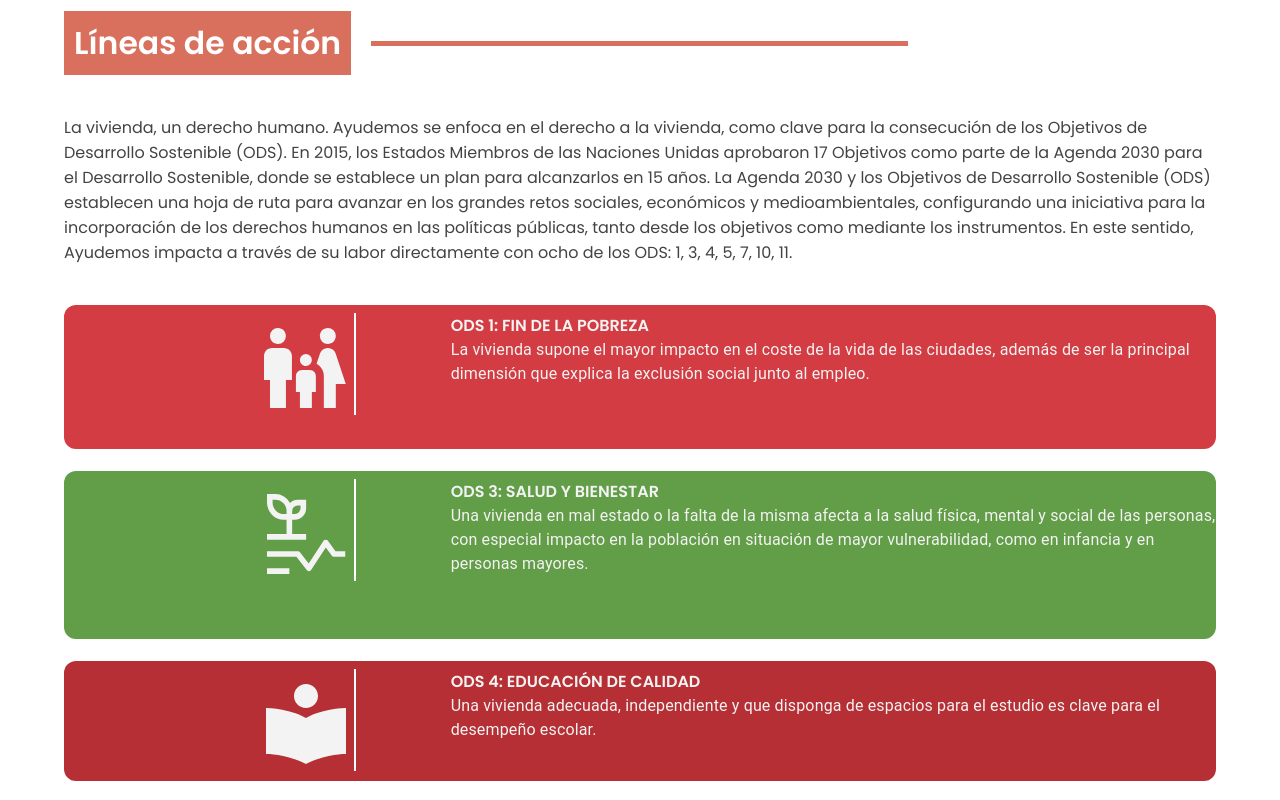
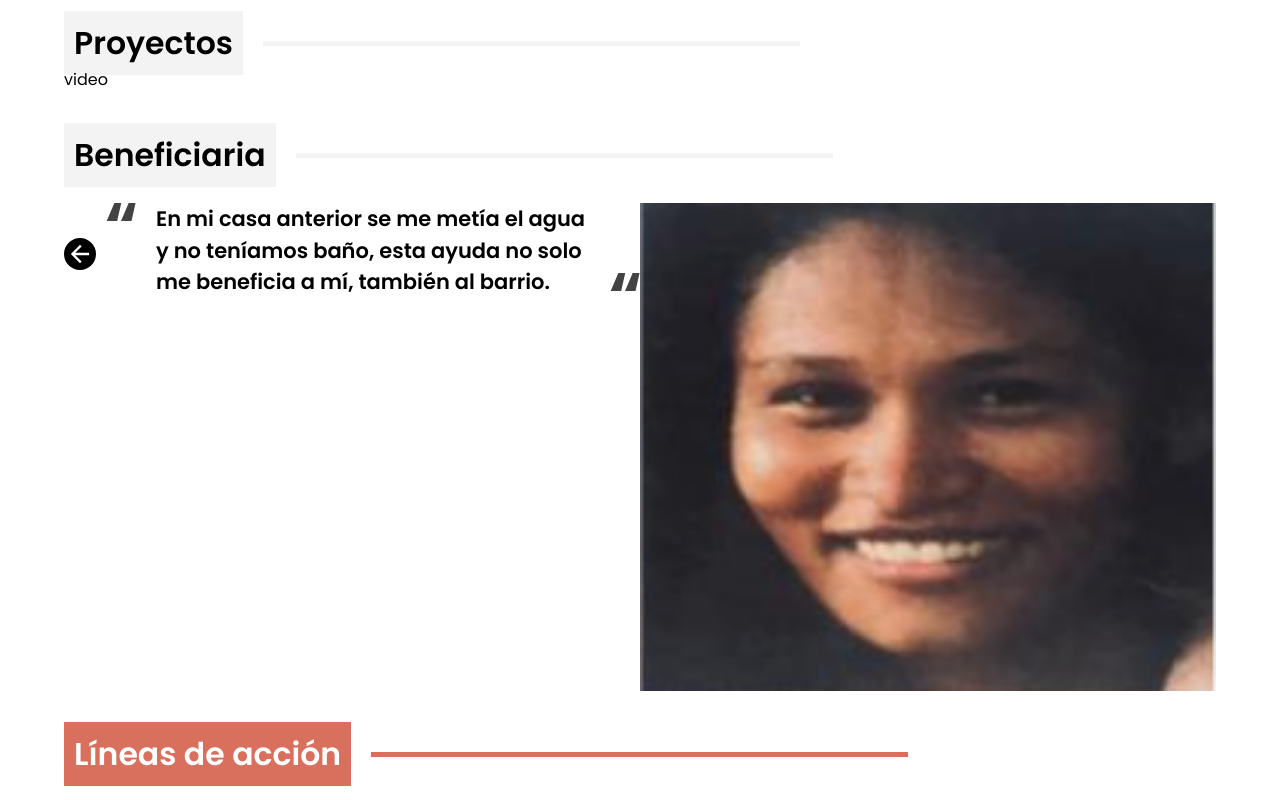
Before and after one commit to melendez-dev/help-us, a Next.js app: page /what-do in a window 1280 px wide. Shown: the part 900-1700 px from the top of the page. Built offline with nearby package versions, Linux system fonts and the light colour scheme.

Commit message:
feature: finish what-do page

```diff
--- a/src/assest/icons/config.js
+++ b/src/assest/icons/config.js
@@ -1,4 +1,44 @@
 // common icons
+export const IconCloseQuote = ({
+  width = 18,
+  height = 30,
+  color = "#434343",
+}) => {
+  return (
+    <svg
+      xmlns="http://www.w3.org/2000/svg"
+      width={width}
+      height={height}
+      fill="none"
+      viewBox="0 0 30 18"
+    >
+      <path
+        fill={color}
+        d="M18.813.11h10.49l-7.655 17.86h-6.875L18.813.11ZM4.496.11h10.49L7.331 17.97H.457L4.497.11Z"
+      />
+    </svg>
+  );
+};
+export const IconOpenQuote = ({
+  width = 30,
+  height = 18,
+  color = "#434343",
+}) => {
+  return (
+    <svg
+      xmlns="http://www.w3.org/2000/svg"
+      width={width}
+      height={height}
+      fill="none"
+      viewBox="0 0 30 18"
+    >
+      <path
+        fill={color}
+        d="M11.187 17.89H.697L8.352.03h6.875l-4.04 17.86Zm14.316 0H15.014L22.669.03h6.874l-4.04 17.86Z"
+      />
+    </svg>
+  );
+};
 export const IconLove = ({ width = 60, height = 61, color = "#f3f3f3" }) => {
   return (
     <svg
--- a/src/components/common/WhatDo/WhatDo.js
+++ b/src/components/common/WhatDo/WhatDo.js
@@ -12,6 +12,8 @@
   IconHouse,
   IconSex,
   IconLove,
+  IconCloseQuote,
+  IconOpenQuote,
 } from "../../../assest/icons/config";
 import {
   TextField,
@@ -22,6 +24,11 @@
   Card,
   Grid,
 } from "@mui/material";
+
+// import TextLine component
+import TextLine from "../../shared/TextLine/TextLine";
+import Image from "next/image";
+
 export default function WhatDo() {
   return (
     <Box>
@@ -124,41 +131,78 @@
           </Grid>
         </Grid>
       </Card>
-      <Container></Container>
+      <Container>
+        <TextLine text="Proyectos" color="#F3F3F3" fontColor="#000" />
+        <Box>video</Box>
+      </Container>
 
-			<Container marginRight={4} marginLeft={4} marginY={6}>
-				{/*pass this in an different component sharepass this in an different component sharedd*/}
+      <Container>
+        <TextLine text="Beneficiaria" color="#F3F3F3" fontColor="#000" />
+        <Box mt={3}>
+          <Grid container>
+            <Grid item xs={12} md={6}>
               <Box
-          mt={5}
                 style={{
                   display: "flex",
-            alignItems: "center",
+                }}
+              >
+                <Box
+                  style={{
+                    // 180 grades icon
+                    transform: "rotate(180deg)",
+                    alignSelf: "center",
+                    marginRight: "10px",
+                  }}
+                >
+                  <IconArrowRight color="black" />
+                </Box>
+                <Box
+                  style={{
+                    display: "flex",
                   }}
                 >
                   <Box>
-            <Typography
-              variant="h2-bold"
-              color="#fff"
+                    <IconOpenQuote />
+                  </Box>
+                  <Box
                     style={{
-                backgroundColor: "#D8705D",
-                padding: "10px",
+                      padding: "0 20px",
                     }}
                   >
-              Líneas de acción
+                    <Typography variant="h3-bold">
+                      En mi casa anterior se me metía el agua y no teníamos
+                      baño, esta ayuda no solo me beneficia a mí, también al
+                      barrio.
                     </Typography>
                   </Box>
                   <Box
                     style={{
-              width: "537px",
-              height: "5px",
-              backgroundColor: "#D8705D",
-              marginLeft: "20px",
+                      alignSelf: "end",
                     }}
-          ></Box>
+                  >
+                    <IconOpenQuote />
                   </Box>
+                </Box>
+              </Box>
+            </Grid>
+            <Grid item xs={12} md={6}>
+              <Image
+                src="/images/testimonial.png"
+                width="189px"
+                height="160px"
+                layout="responsive"
+              />
+            </Grid>
+          </Grid>
+        </Box>
+      </Container>
+
+      <Container marginY={6}>
+        {/*pass this in an different component sharepass this in an different component sharedd*/}
+        <TextLine text="Líneas de acción" color="#D8705D" />
 
         <Box marginY={6}>
-          <Typography variant="p" color="secondary">
+          <Typography variant="p" color="secondary" fontColor="#fff">
             La vivienda, un derecho humano. Ayudemos se enfoca en el derecho a
             la vivienda, como clave para la consecución de los Objetivos de
             Desarrollo Sostenible (ODS). En 2015, los Estados Miembros de las
--- /dev/null
+++ b/src/components/shared/TextLine/TextLine.js
@@ -0,0 +1,34 @@
+import { Box, Typography } from "@mui/material";
+export default function TextLine({ text, color, fontColor = "#fff" }) {
+  console.log("fontColor", fontColor);
+  return (
+    <Box
+      mt={5}
+      style={{
+        display: "flex",
+        alignItems: "center",
+      }}
+    >
+      <Box>
+        <Typography
+          variant="h2-bold"
+          color={fontColor}
+          style={{
+            backgroundColor: color,
+            padding: "10px",
+          }}
+        >
+          {text}
+        </Typography>
+      </Box>
+      <Box
+        style={{
+          width: "537px",
+          height: "5px",
+          backgroundColor: color,
+          marginLeft: "20px",
+        }}
+      ></Box>
+    </Box>
+  );
+}
```
Also changed, not shown: src/components/common/Request/Request.js (+10 -3 lines), public/images/testimonial.png (added). Lines whose indentation alone changed are shown as unchanged.
